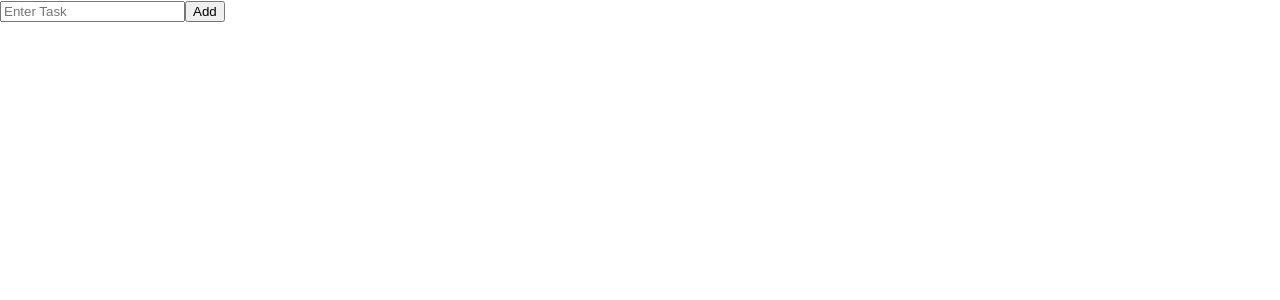
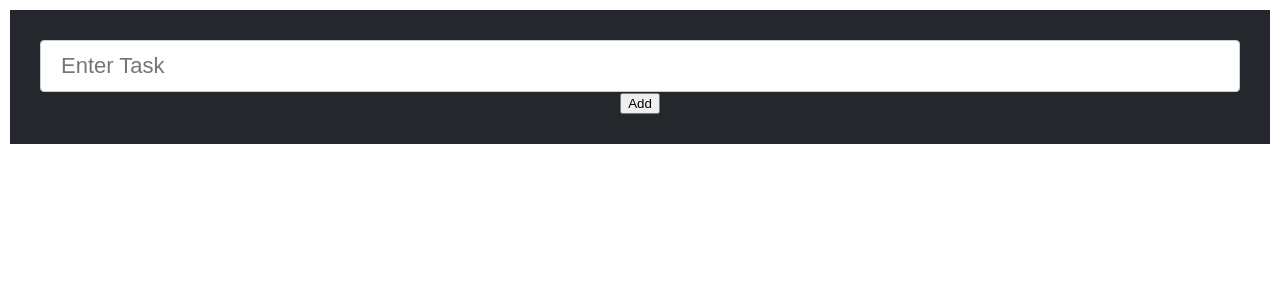
Before and after one commit to matpin/todolist, a React (Create React App) app: page / in a window 1280 px wide. Shown: the top 300 px of the page. Built offline with nearby package versions, Linux system fonts and the light colour scheme.

Commit message:
Styles form component

```diff
--- a/src/components/AddToDoForm.js
+++ b/src/components/AddToDoForm.js
@@ -2,6 +2,7 @@ import React, { useState } from 'react';
 import PropTypes from 'prop-types';
 // import Item from './Item';
 import { v4 as uuidv4 } from 'uuid';
+import styled from 'styled-components';
 
 const AddToDoForm = ({onAddToDo}) => {
     const [ inputValue, setInputValue ] = useState("");
@@ -21,15 +22,53 @@ const AddToDoForm = ({onAddToDo}) => {
         setInputValue("");
     };
 
+    const ItemInput = styled.input`
+  width: 100%;
+  font-size: 22px;
+  padding: 12px 20px;
+  display: inline-block;
+  border: 1px solid #ccc;
+  border-radius: 4px;
+  box-sizing: border-box;
+  `;
+
+  const AddButton = styled.button`
+  width: 100%;
+  background-color: #44bba4;
+  color: white;
+  font-size: 22px;
+  padding: 12px 20px;
+  margin: 8px 0;
+  border: none;
+  border-radius: 4px;
+  cursor: pointer;
+  `;
+
+  const FormArea = styled.div`
+  display: flex;
+  justify-content: center;
+  background-color: #24272b;
+  padding: 30px;
+  margin: 10px;
+  color: white;
+  text-align: center;
+  `;
+
+  const Form = styled.form`
+  width: 100%;
+  `;
+
     return(
         <div>
-            <form onSubmit={addToDoItem}>
-                <input
-                onChange={handleChange}
-                value={inputValue}
-                placeholder='Enter Task'/>
-                <button type='submit'>Add</button>
-            </form>
+            <FormArea>
+                <Form onSubmit={addToDoItem}>
+                    <ItemInput
+                    onChange={handleChange}
+                    value={inputValue}
+                    placeholder='Enter Task'/>
+                    <button type='submit'>Add</button>
+                </Form>
+            </FormArea>
         </div>
     );
 }
```
